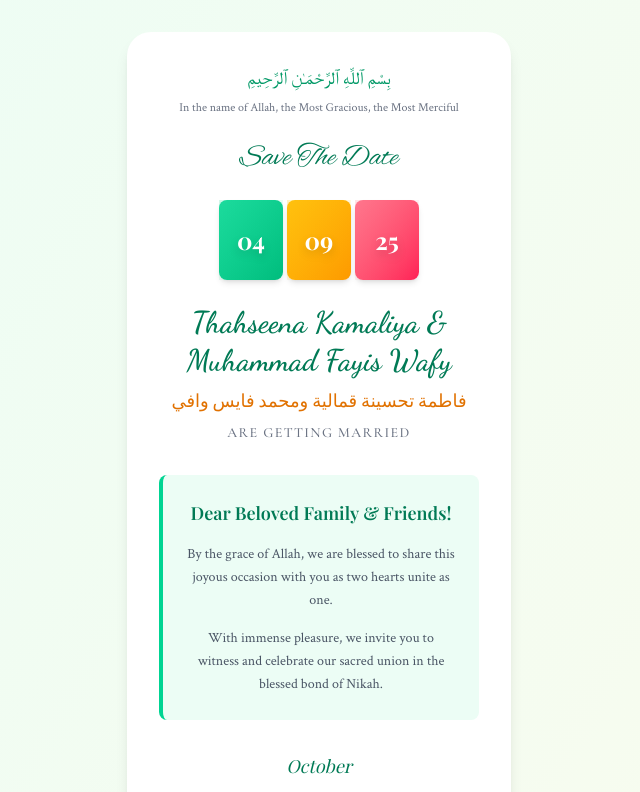
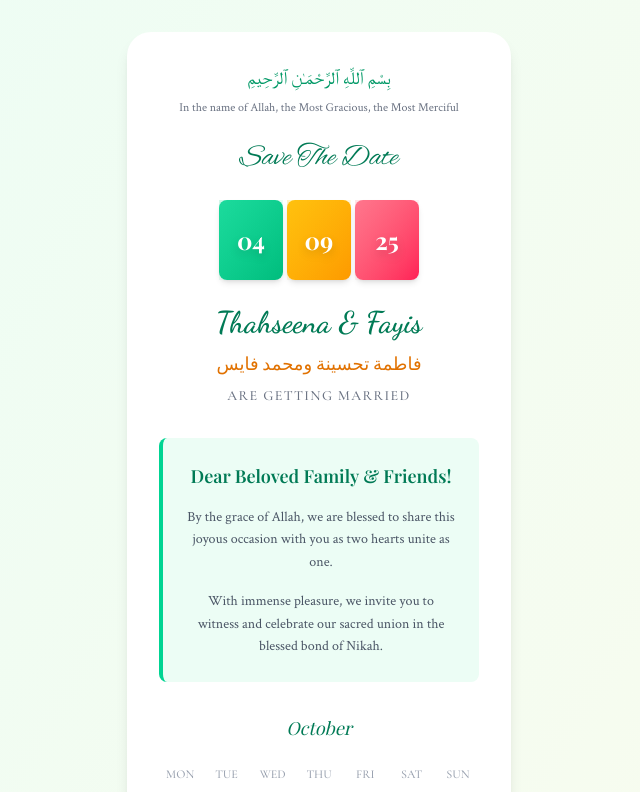
Before and after one commit to mishabvibes/nikah-invitation, a Next.js app: page / in a window 1280 px wide. Shown: the top 792 px of the page, without its empty margins (321-961 px from the left). Built offline with nearby package versions, Linux system fonts and the light colour scheme; a web font is replaced by a local one.

Commit message:
update name

```diff
--- a/src/app/page.tsx
+++ b/src/app/page.tsx
@@ -97,10 +97,10 @@ export default function WeddingInvitation() {
             {/* Couple Names */}
             <div className="mb-8">
               <h2 className={`text-3xl text-emerald-700 mb-2 leading-tight ${dancingScript.className} font-semibold`}>
-                Thahseena Kamaliya & Muhammad Fayis Wafy
+                Thahseena & Fayis
               </h2>
               <p className={`text-lg text-amber-600 mb-2 ${ebGaramond.className} font-medium`}>
-                فاطمة تحسينة قمالية ومحمد فايس وافي
+                فاطمة تحسينة ومحمد فايس
               </p>
               <p className={`text-sm uppercase tracking-widest text-gray-500 ${cormorantGaramond.className} font-medium`}>
                 ARE GETTING MARRIED
```
